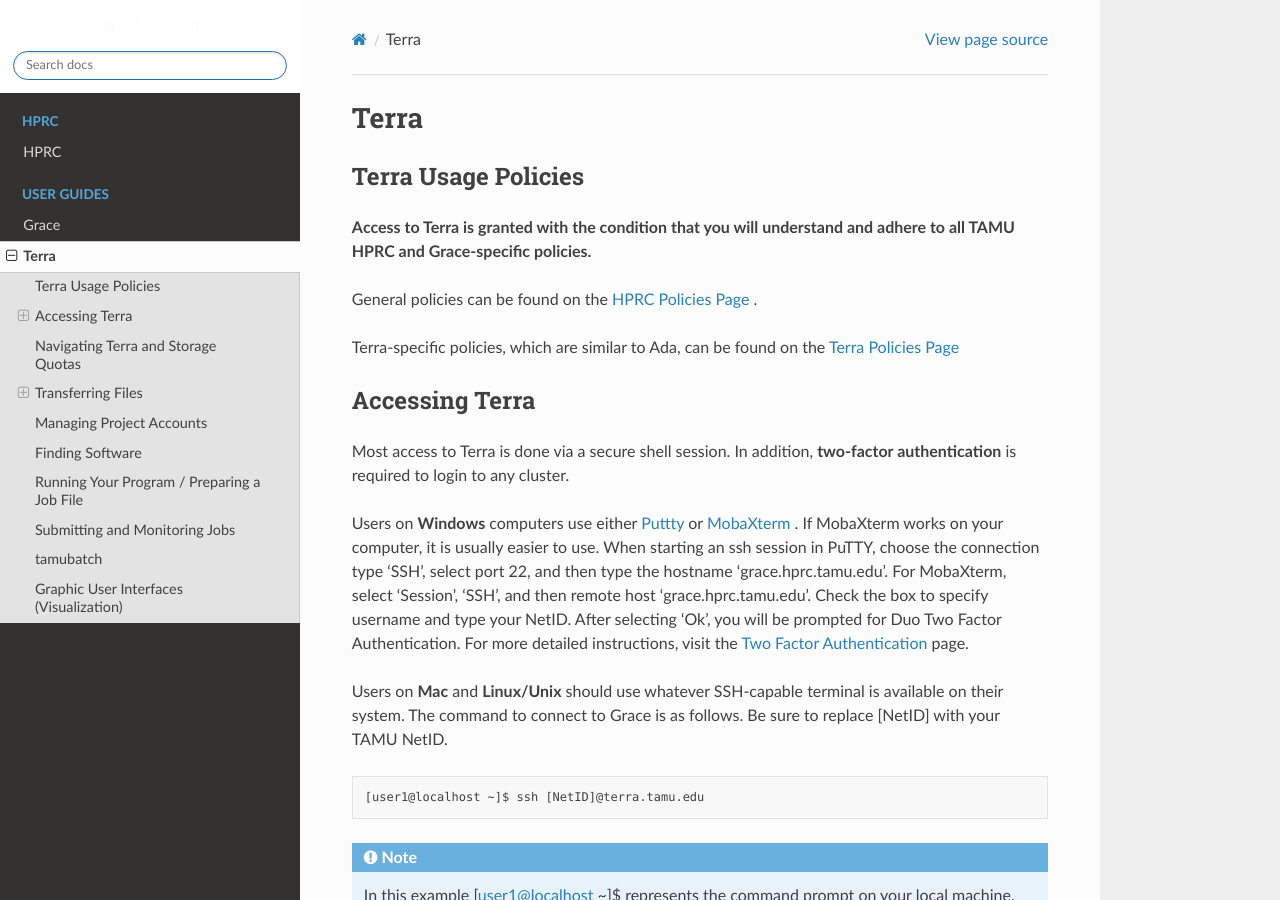
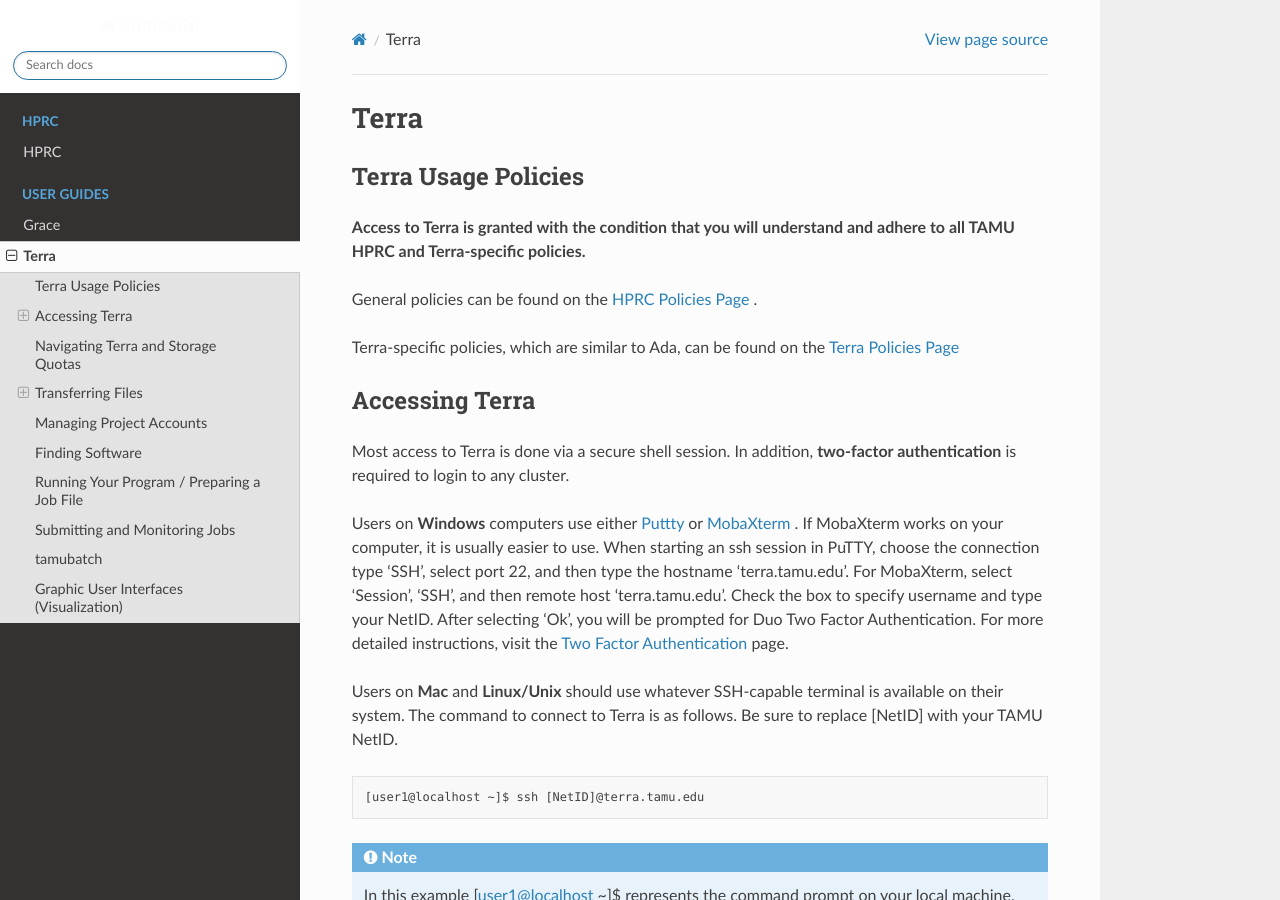
Before and after one commit to EmmanuelDej/rtd-tutorial, a Sphinx documentation site: the page built from docs/terra.rst, in a window 1280 px wide and 900 px high. Built offline with Sphinx 7.4.7 and the Read the Docs theme 2.0.0, drawn with Linux system fonts in a browser that asks for light colours; pages that are not in the unit, such as notebooks, are missing from menus; some of the changed text lies outside the part shown.

Commit message:
Update terra.rst

```diff
--- a/docs/terra.rst
+++ b/docs/terra.rst
@@ -5,7 +5,7 @@
 
 Terra Usage Policies
 ----------------------
-**Access to Terra is granted with the condition that you will understand and adhere to all TAMU HPRC and Grace-specific policies.**
+**Access to Terra is granted with the condition that you will understand and adhere to all TAMU HPRC and Terra-specific policies.**
 
 General policies can be found on the `HPRC Policies Page <https://hprc.tamu.edu/policies/>`_ .
 
@@ -15,9 +15,9 @@
 ---------------
 Most access to Terra is done via a secure shell session. In addition, **two-factor authentication** is required to login to any cluster.
 
-Users on **Windows** computers use either `Puttty <http://www.putty.org/>`_ or `MobaXterm <http://mobaxterm.mobatek.net/>`_ . If MobaXterm works on your computer, it is usually easier to use. When starting an ssh session in PuTTY, choose the connection type 'SSH', select port 22, and then type the hostname 'grace.hprc.tamu.edu'. For MobaXterm, select 'Session', 'SSH', and then remote host 'grace.hprc.tamu.edu'. Check the box to specify username and type your NetID. After selecting 'Ok', you will be prompted for Duo Two Factor Authentication. For more detailed instructions, visit the `Two Factor Authentication <https://hprc.tamu.edu/wiki/Two_Factor#MobaXterm/>`_  page.
+Users on **Windows** computers use either `Puttty <http://www.putty.org/>`_ or `MobaXterm <http://mobaxterm.mobatek.net/>`_ . If MobaXterm works on your computer, it is usually easier to use. When starting an ssh session in PuTTY, choose the connection type 'SSH', select port 22, and then type the hostname 'terra.tamu.edu'. For MobaXterm, select 'Session', 'SSH', and then remote host 'terra.tamu.edu'. Check the box to specify username and type your NetID. After selecting 'Ok', you will be prompted for Duo Two Factor Authentication. For more detailed instructions, visit the `Two Factor Authentication <https://hprc.tamu.edu/wiki/Two_Factor#MobaXterm/>`_  page.
 
-Users on **Mac** and **Linux/Unix** should use whatever SSH-capable terminal is available on their system. The command to connect to Grace is as follows. Be sure to replace [NetID] with your TAMU NetID.
+Users on **Mac** and **Linux/Unix** should use whatever SSH-capable terminal is available on their system. The command to connect to Terra is as follows. Be sure to replace [NetID] with your TAMU NetID.
 
 .. code-block:: php
 
@@ -106,7 +106,7 @@
 
 Finding Software
 ----------------
-Software on Grace is loaded using **modules**.
+Software on Terra is loaded using **modules**.
 
 A list of the most popular software on our systems is available on the `HPRC Available Software <https://hprc.tamu.edu/wiki/SW>`_   page.
 
@@ -149,7 +149,7 @@
 -------------------------------------------
 In order to properly run a program on Terra, you will need to create a job file and submit a job to the batch system. The batch system is a load distribution implementation that ensures convenient and fair use of a shared resource. Submitting jobs to a batch system allows a user to reserve specific resources with minimal interference to other users. All users are required to submit resource-intensive processing to the compute nodes through the batch system - **attempting to circumvent the batch system is not allowed.**
 
-On Grace, **Slurm** is the batch system that provides job management. More information on **Slurm** can be found in the `Terra Batch <https://hprc.tamu.edu/wiki/Terra:Batch>`_  page.
+On Tera, **Slurm** is the batch system that provides job management. More information on **Slurm** can be found in the `Terra Batch <https://hprc.tamu.edu/wiki/Terra:Batch>`_  page.
 
 The simple example job file below requests 1 core on 1 node with 2.5GB of RAM for 1.5 hours. Note that typical nodes on Terra have 28 cores with 120GB of usable memory and ensure that your job requirements will fit within these restrictions. Any modules that need to be loaded or executable commands will replace the *"#First Executable Line"* in this example.
 
```
